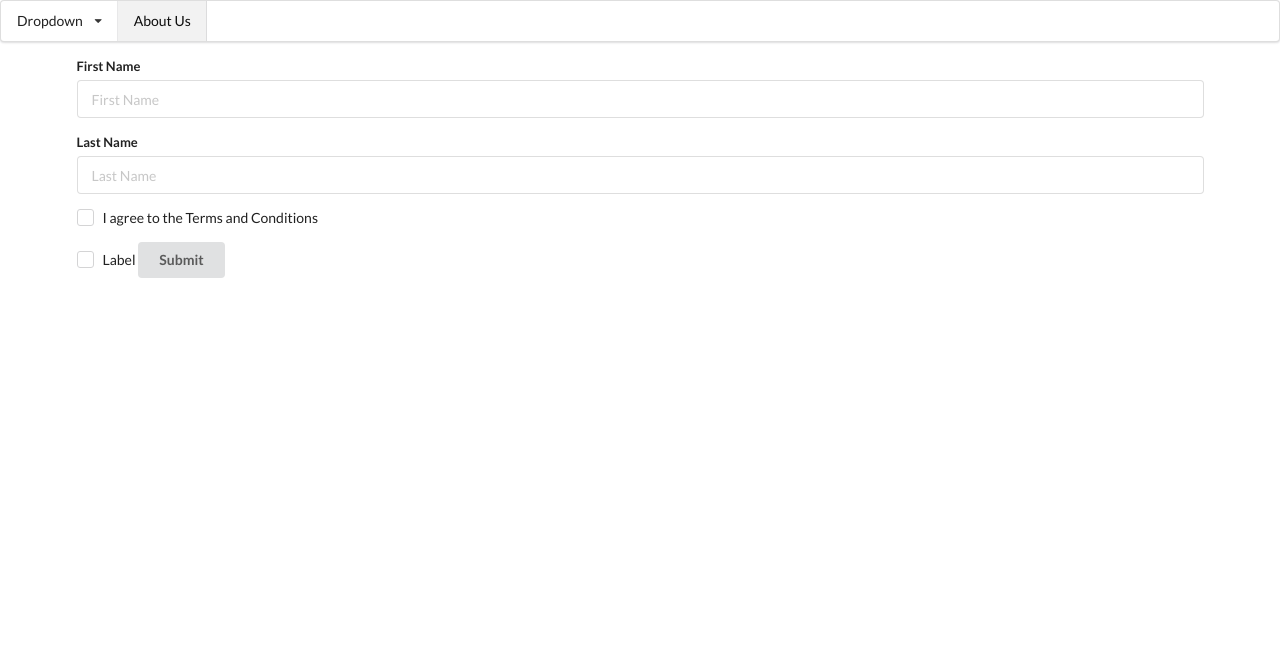
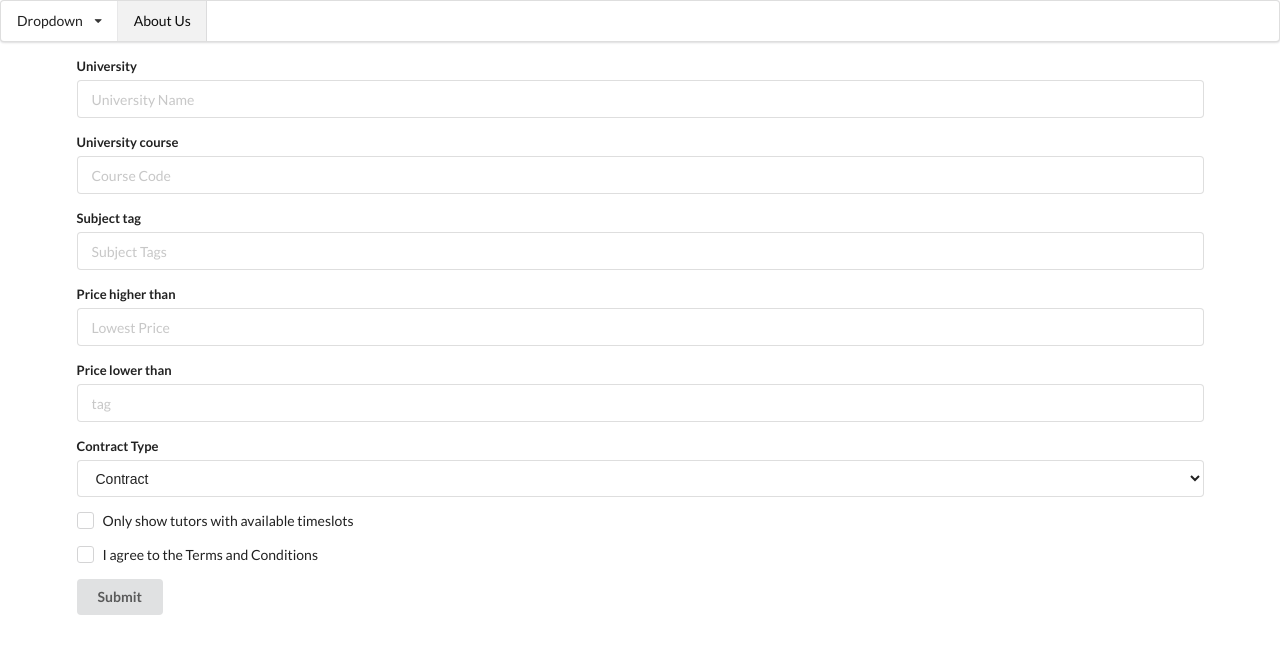
Before and after one commit to lotszfung3/Tutoria, a Django app: page /main/findTutors in a window 1280 px wide. Shown: the top 654 px of the page. Run offline with Django 3.2, Linux system fonts and the light colour scheme.

Commit message:
function update
-findTutors.html finished
-tutorList.html finished
-detailedProfile.html finished
-minor change on model.Tutor.tutor_type, max_length=7->8
-added def __str__(self) in model for displaying object name correctly in admin page

```diff
--- a/mainApp/templates/mainApp/findTutors.html
+++ b/mainApp/templates/mainApp/findTutors.html
@@ -5,23 +5,45 @@
 {% block content %}
 <form class="ui form" action="tutorsList" method="get">
   <div class="field">
-    <label>First Name</label>
-    <input type="text" name="first-name" placeholder="First Name">
+    <label>University</label>
+    <input type="text" name="university" placeholder="University Name">
   </div>
   <div class="field">
-    <label>Last Name</label>
-    <input type="text" name="last-name" placeholder="Last Name">
+    <label>University course</label>
+    <input type="text" name="course" placeholder="Course Code">
+  </div>
+  <div class="field">
+    <label>Subject tag</label>
+    <input type="text" name="tag" placeholder="Subject Tags">
+  </div>
+  <div class="field">
+    <label>Price higher than</label>
+    <input type="number" name="lprice" placeholder="Lowest Price">
+  </div>
+  <div class="field">
+    <label>Price lower than</label>
+    <input type="number" name="hprice" placeholder="tag">
+  </div>
+  <div class="field">
+    <label>Contract Type</label>
+    <select name="type">
+      <option value="c">Contract</option>
+      <option value="p">Private</option>
+      <option value="b">Both</option>
+    </select>
   </div>
   <div class="field">
     <div class="ui checkbox">
-      <input type="checkbox" tabindex="0" class="hidden">
+      <input type="checkbox" name="crit" tabindex="0">
+      <label>Only show tutors with available timeslots</label>
+    </div>
+  </div>
+  <div class="field">
+    <div class="ui checkbox">
+      <input type="checkbox" tabindex="0">
       <label>I agree to the Terms and Conditions</label>
     </div>
   </div>
-    <div class="ui checkbox">
-  <input type="checkbox">
-  <label>Label</label>
-</div>
   <button class="ui button" type="submit">Submit</button>
 </form>
 {% endblock %}
--- a/mainApp/views.py
+++ b/mainApp/views.py
@@ -1,5 +1,7 @@
 from django.shortcuts import render
 from django.http import HttpResponse
+from .models import *
+from datetime import date
 
 def test(request):
     return render(request, 'mainApp/test.html')
@@ -11,18 +13,64 @@ def findTutors(request):
 
 #list of tutors with requirement in side request.GET
 def tutorsList(request):
-	if ('id' in request.GET):
-		return HttpResponse(request.GET['id'])
+
+	tutor_query = []
+	uni = request.GET['university']
+	if(uni!=''):
+		tutor_query.append(Tutor.objects.filter(university=uni))
+
+	tag = request.GET['tag']
+	if(tag!=''):
+		tutor_query.append(Tutor.objects.filter(subject_tag__contains=tag))
+
+	lprice = request.GET['lprice']
+	if(lprice!=''):
+		lprice_i = int(lprice)
+		tutor_query.append(Tutor.objects.filter(hourly_rate__gte=lprice_i))
+
+	hprice = request.GET['hprice']
+	if(hprice!=''):
+		hprice_i = int(hprice)
+		tutor_query.append(Tutor.objects.filter(hourly_rate__gte=hprice_i))
+
+	if(request.GET['type']=='c'):
+		tutor_query.append(Tutor.objects.filter(tutor_type='Contract'))
+	elif(request.GET['type']=='p'):
+		tutor_query.append(Tutor.objects.filter(tutor_type='Private'))
+
+	tutor_query.append(Tutor.objects.filter(activated=True))
+
+	tutor_all = Tutor.objects.all()
+
+	for i in range(len(tutor_query)):
+		tutor_all = tutor_all.intersection(tutor_query[i])
+
+	tutor_list = []
+	course = request.GET['course']
+	if(course!=''):
+		for tutor in tutor_all:
+			course_code_query = tutor.teach_course_code.all()
+			for course_code in course_code_query:
+				if(course_code.subject_code==course):
+					tutor_list.append(tutor)
+					break;
+	if(len(tutor_list)==0):
+		for tutor in Tutor.objects.filter(activated=True):
+			tutor_list.append(tutor)
+
+	return render(request,'mainApp/tutorList.html',{'tutor_list': tutor_list, 'range5': range(5)})
 
 def detailedProfile(request):
-	return HttpResponse("detailedProfile")
+	tutor = Tutor.objects.get(id=request.GET['tutorsID'])
+	schedule = Schedule.objects.get(owned_tutor=tutor)
+	return render(request,'mainApp/detailedProfile.html',{'tutor': tutor, 'date': str(date.today()), 'schedule': str(schedule.available_timeslot)})
 
 #post request for payment confirmation
 def confirmPayment(request):
 	return HttpResponse("confirmPayment")
 
 #routes for cancel payment
-def  viewUpcomingSessions(request):
+def viewUpcomingSessions(request):
 	return HttpResponse("viewUpcomingSessions")
 
 #post request
```
Also changed, not shown: mainApp/models.py (+17 -2 lines), mainApp/templates/mainApp/detailedProfile.html (added, +119 -0 lines), mainApp/templates/mainApp/tutorList.html (added, +35 -0 lines), db.sqlite3, mainApp/static/tutor/1.jpg (added), mainApp/static/tutor/2.jpg (added).
